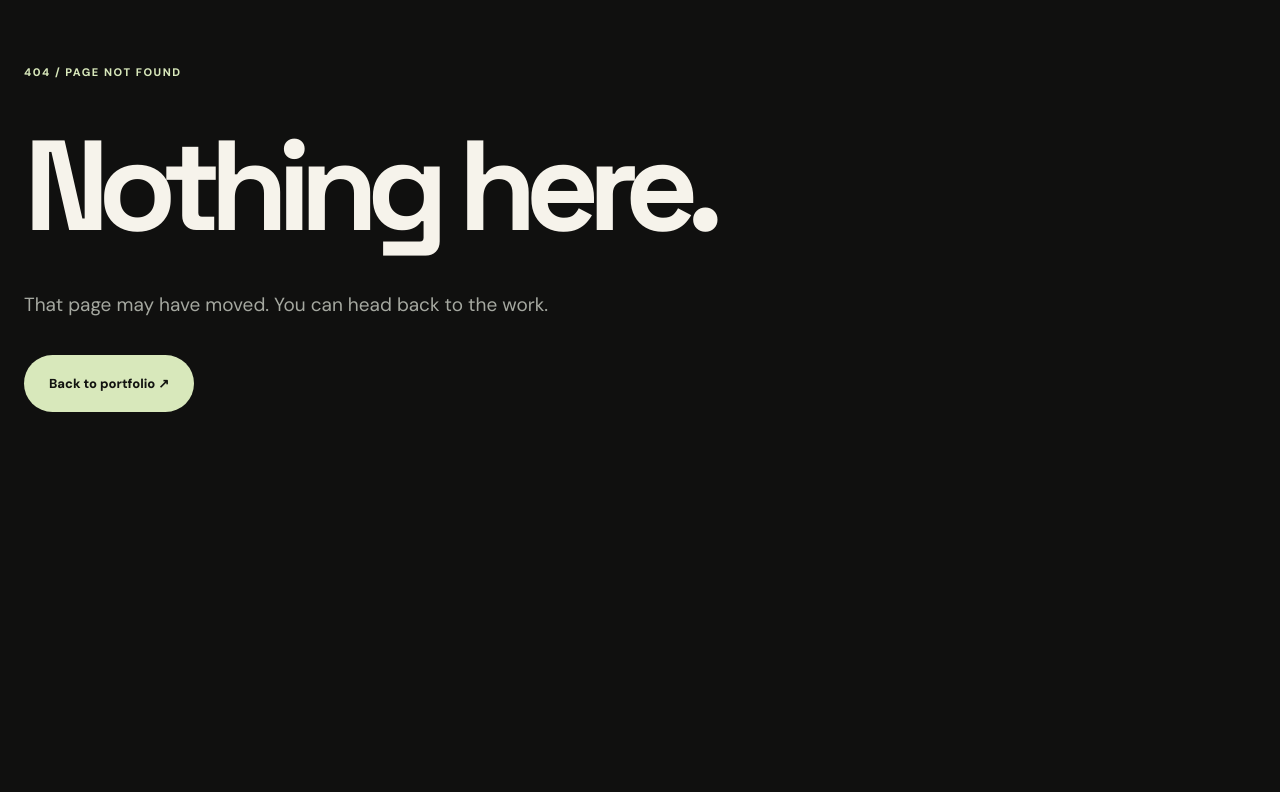
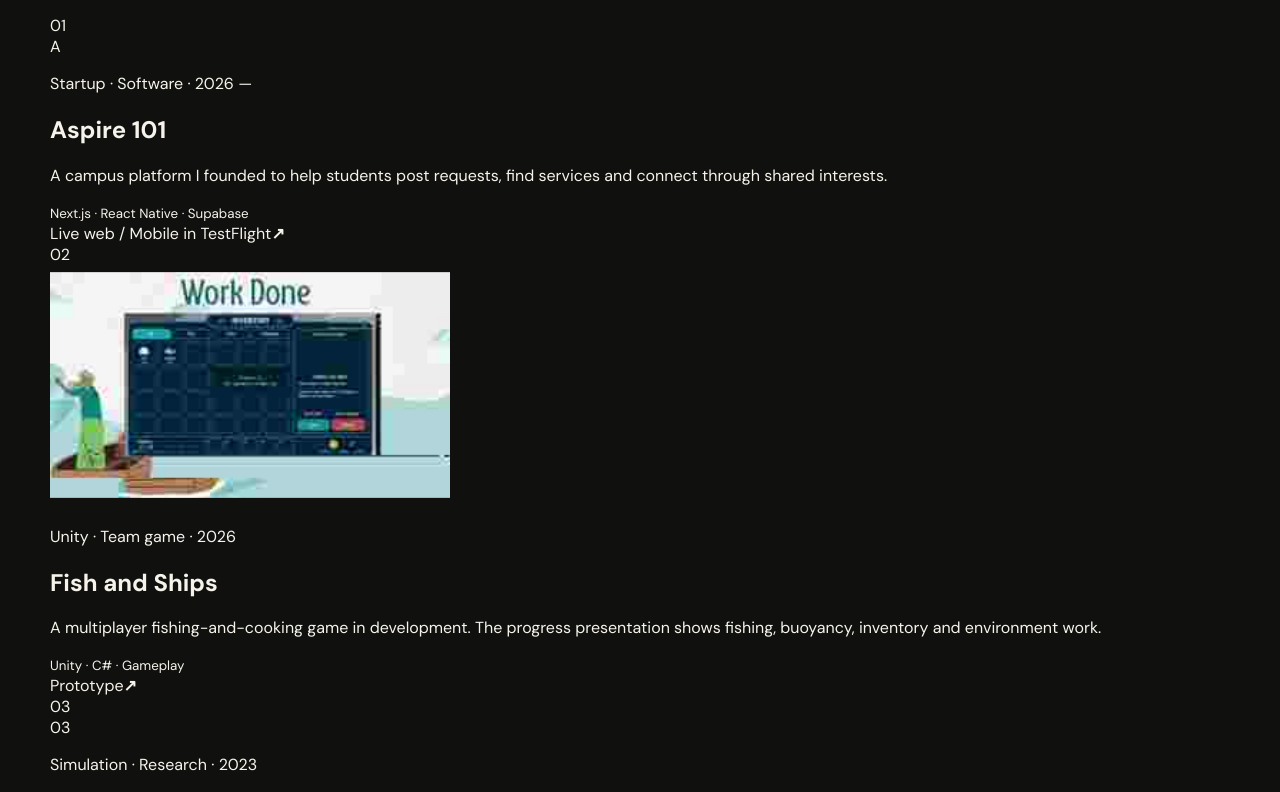
Before and after one commit to skrgulang/congyuzhao-portfolio, a Next.js app: page /projects in a window 1280 px wide. Before the commit this address had no page. Shown: the part 208-1000 px from the top of the page. Before the commit the page ends 800 px from the top, so only its background shows below. Built offline with nearby package versions, Linux system fonts and the light colour scheme.

Commit message:
Build dedicated project index with genuine project states and image

```diff
--- /dev/null
+++ b/app/projects/page.js
@@ -0,0 +1,11 @@
+import Link from 'next/link';
+export const metadata = { title:'All Projects', description:'Software, startup, simulation and game projects by Congyu Zhao.', alternates:{canonical:'https://congyuzhao.com/projects'} };
+const items=[
+ {slug:'aspire-101',name:'Aspire 101',type:'Startup · Software',state:'Live web / Mobile in TestFlight',year:'2026 —',description:'A campus platform I founded to help students post requests, find services and connect through shared interests.',tags:'Next.js · React Native · Supabase',number:'01'},
+ {slug:'fish-and-ships',name:'Fish and Ships',type:'Unity · Team game',state:'Prototype',year:'2026',description:'A multiplayer fishing-and-cooking game in development. The progress presentation shows fishing, buoyancy, inventory and environment work.',tags:'Unity · C# · Gameplay',number:'02',photo:true},
+ {slug:'wildfire-evacuation-simulator',name:'Wildfire Evacuation Simulator',type:'Simulation · Research',state:'Research prototype',year:'2023',description:'An early Unity simulation influenced by wildfire-related experiences in Irvine. Associated with a 2023 U.S. provisional patent application.',tags:'Unity · Simulation',number:'03'},
+ {slug:'3am-game-studio',name:'3AM Game Studio',type:'Game studio',state:'Creative venture',year:'Earlier work',description:'A game studio I co-founded to collaborate on original interactive experiences.',tags:'Games · Collaboration',number:'04'},
+ {slug:'tempus-lineus',name:'Tempus Lineus',type:'3D · Game art',state:'Project study',year:'Archive',description:'Explorations in environments, interfaces and art direction for a game world.',tags:'World building · 3D',number:'05'},
+ {slug:'gameplay-systems',name:'Gameplay Systems',type:'Unity · Prototyping',state:'Project study',year:'Archive',description:'Interaction logic, objective states, inventory feedback and puzzle prototypes.',tags:'Unity · C#',number:'06'}
+];
+export default function Projects(){return <main className="allProjectsPage"><header className="caseNav frame"><Link href="/" className="newLogo">CZ<span className="logoDot">.</span></Link><Link href="/">← Home</Link></header><section className="allProjectsHero frame"><p className="newEyebrow">PROJECT INDEX / 2023–2026</p><h1>Selected work<span>.</span></h1><p>A record of things I've built and worked on. Some are released products; others are experiments, prototypes or team projects.</p></section><section className="allProjectsList frame" aria-label="Project directory">{items.map(item=><Link className="allProjectsItem" href={'/projects/'+item.slug} key={item.slug}><div className="allProjectsNumber">{item.number}</div><div className="allProjectsThumb">{item.photo?<img src="/showcase/fish-gameplay.svg" alt="Fish and Ships game footage" width="400" height="240" loading="lazy"/>:<span aria-hidden="true">{item.name==='Aspire 101'?'A':item.number}</span>}</div><div className="allProjectsDetail"><p>{item.type} · {item.year}</p><h2>{item.name}</h2><p>{item.description}</p><small>{item.tags}</small></div><div className="allProjectsRight"><span>{item.state}</span><b>↗</b></div></Link>)}</section><section className="allProjectsContact frame"><p>Interested in working together?</p><a href="mailto:24zhaocongyu@gmail.com">Get in touch ↗</a></section><footer className="caseFooter frame"><Link href="/">← Home</Link><span>© 2026 Congyu Zhao</span></footer></main>}
```
